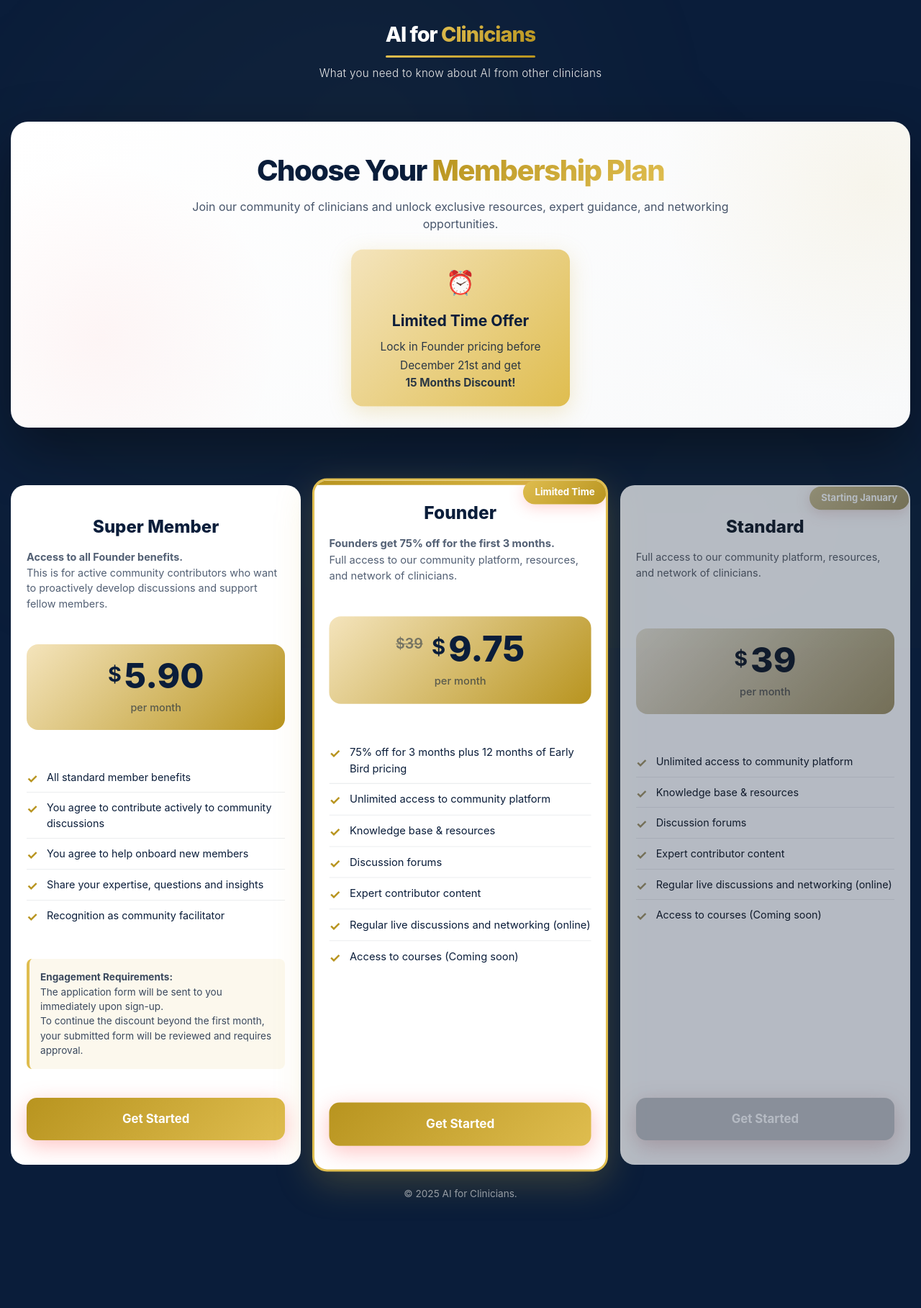
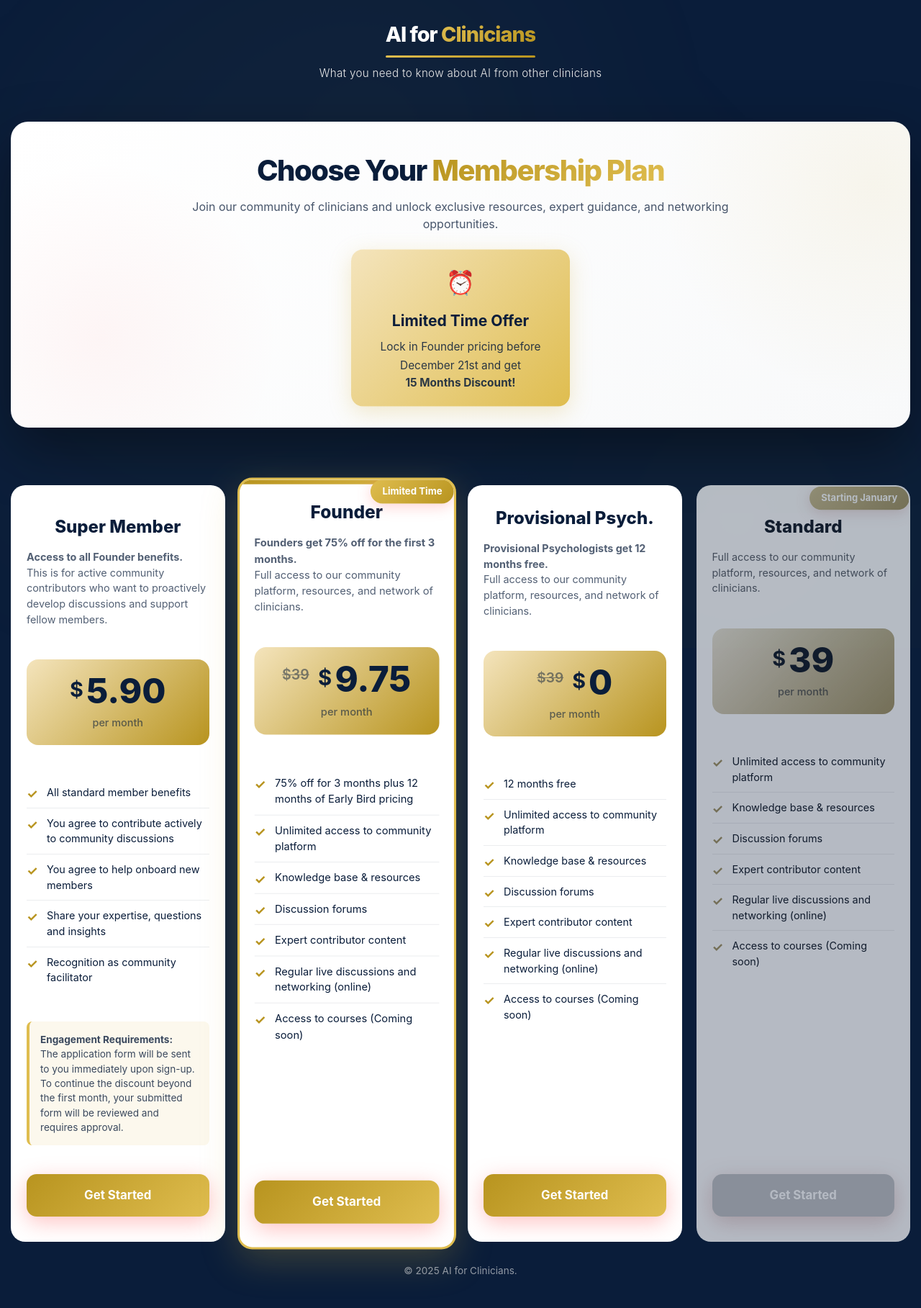
Before and after one commit to keisler-au/aiforclin, a Jekyll site: the page built from community/memberships.html, in a window 1280 px wide. Shown: the whole page at 72% size. Built offline with Jekyll 4.4.1, drawn with Linux system fonts in a browser that asks for light colours; before the commit the page ends 1710 px from its top, so only the background shows below that.

Commit message:
prov psych membership

```diff
--- a/community/memberships.html
+++ b/community/memberships.html
@@ -150,11 +150,53 @@ title: Choose Your Membership
         </div>
     </article> -->
 
+     <article class="c-feature">
+        <header class="card-header">
+            <div class="header-title">
+                <h3 id="memberPlanTitle">Provisional Psych.</h3>
+            </div>
+            <p aria-describedby="memberPlanTitle"><strong>Provisional Psychologists get 12 months free.</strong><br>Full access to our community platform, resources, and network of clinicians.</p>
+        </header>
+
+        <!-- <div class="c-toggle-container mobile-toggle">
+            <span class="c-toggle-label">Monthly</span>
+            <label class="c-switch">
+                <input type="checkbox" class="pricingToggle" checked>
+                <span class="c-slider"></span>
+            </label>
+            <span class="c-toggle-label">Annually</span>
+        </div> -->
+
+        <div class="price-container">
+            <div class="price">
+                <div class="price-amount">
+                    <span class="price-original" data-monthly="$39" data-annually="$39">$39</span>
+                    <span class="price-currency">$</span><span class="price-value" data-monthly="0" data-annually="0">0</span>
+                </div>
+                <div class="price-period-annually">per month</div>
+            </div>
+        </div>
+
+        <ul class="features-list">
+            <li>12 months free</li>
+            <li>Unlimited access to community platform</li>
+            <li>Knowledge base & resources</li>
+            <li>Discussion forums</li>
+            <li>Expert contributor content</li>
+            <li>Regular live discussions and networking (online)</li>
+            <li>Access to courses (Coming soon)</li>
+        </ul>
+
+        <div class="c-button-wrapper">
+            <a href="https://aiforclin.circle.so/checkout/provisional-psychologist-membership?coupon_code=1CUTGSYR" target="_blank" class="c-submit-button" type="button">Get Started</a>
+        </div>
+    </article>
+
     <article class="c-feature disabled">
         <header class="card-header">
             <div class="header-title margin-top">
                 <h3 id="memberPlanTitle">Standard</h3>
-                <span class="c-badge limited-badge-position-standard" id="planBadge">
+                <span class="c-badge limited-badge-position" id="planBadge">
                     <span id="planBadgeText">Starting January</span>
                 </span>
             </div>
--- a/community/styles/memberships.css
+++ b/community/styles/memberships.css
@@ -176,7 +176,7 @@
 /* Featured Plan */
 .c-badge.limited-badge-position {
     position: absolute;
-    top: 24px;
+    top: 10px;
     right: 5px;
 }
 
```
